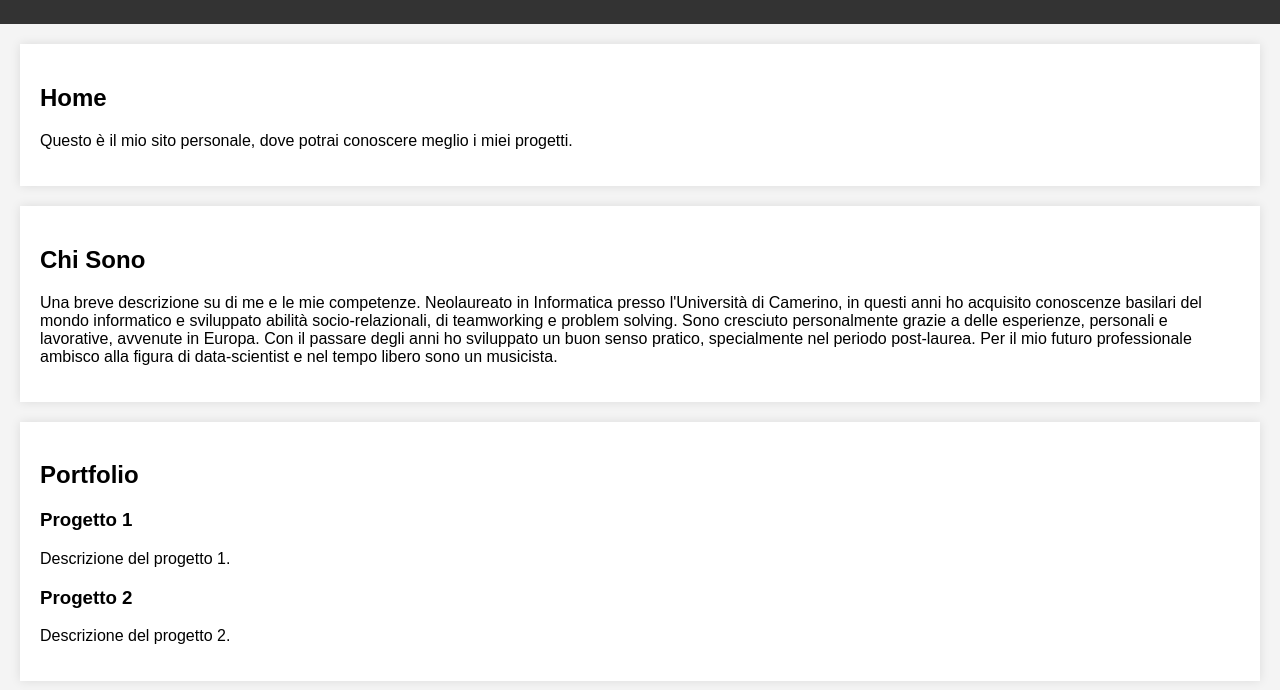
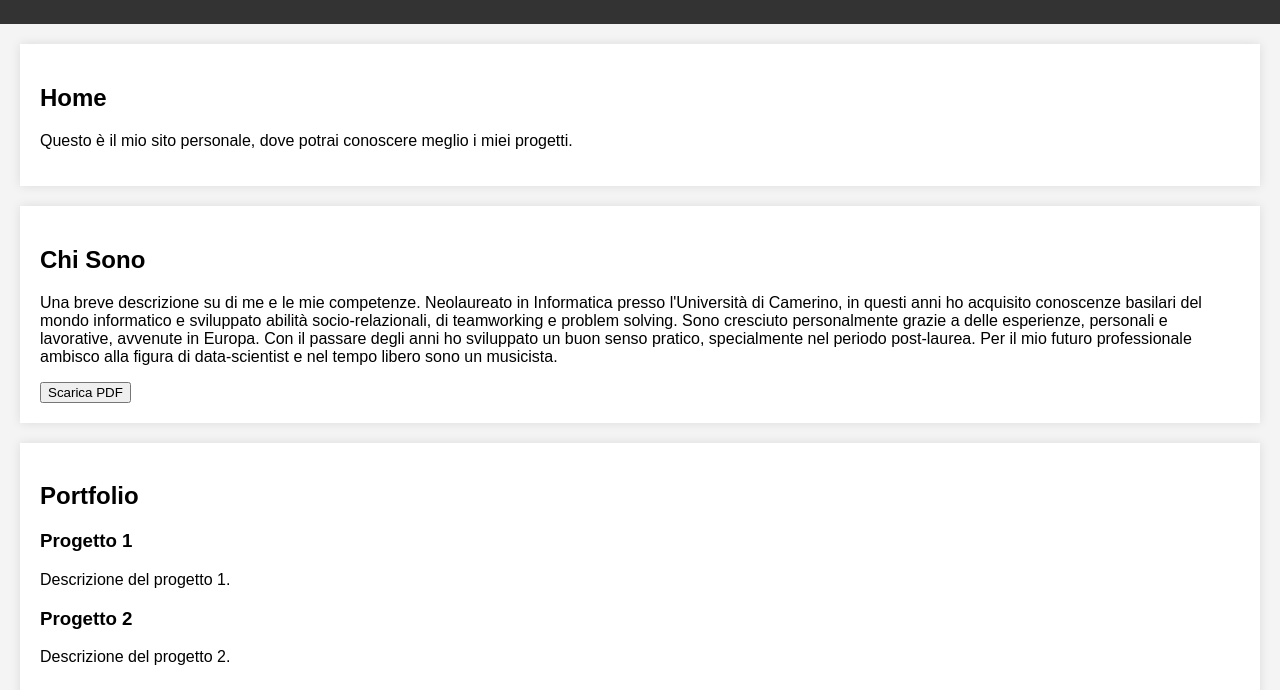
Before and after one commit to ElGanzo/elganzo.github.io, a plain HTML site: page index.html in a window 1280 px wide. Shown: the part 110-800 px from the top of the page. Drawn offline with Linux system fonts and the light colour scheme.

Commit message:
CV download button

```diff
--- a/index.html
+++ b/index.html
@@ -1,11 +1,13 @@
 <!DOCTYPE html>
 <html lang="it">
+
 <head>
     <meta charset="UTF-8">
     <meta name="viewport" content="width=device-width, initial-scale=1.0">
     <title>Il Mio Portfolio</title>
     <link rel="stylesheet" href="styles.css">
 </head>
+
 <body>
     <header>
         <h1>Benvenuti nel mio sito!</h1>
@@ -26,7 +28,8 @@
 
     <section id="about">
         <h2>Chi Sono</h2>
-        <p>Una breve descrizione su di me e le mie competenze. Neolaureato in Informatica presso l'Università di Camerino, in questi
+        <p>Una breve descrizione su di me e le mie competenze. Neolaureato in Informatica presso l'Università di
+            Camerino, in questi
             anni ho acquisito conoscenze basilari del mondo informatico e
             sviluppato abilità socio-relazionali, di teamworking e problem solving.
             Sono cresciuto personalmente grazie a delle esperienze, personali e
@@ -35,7 +38,11 @@
             specialmente nel periodo post-laurea.
             Per il mio futuro professionale ambisco alla figura di data-scientist e
             nel tempo libero sono un musicista.
-            </p>
+        </p>
+        <!-- Bottone per scaricare il file PDF -->
+        <a href="documento.pdf" download="documento.pdf">
+            <button>Scarica PDF</button>
+        </a>
     </section>
 
     <section id="portfolio">
@@ -64,4 +71,5 @@
         <p>&copy; 2024 Lorenzo Gentili. Tutti i diritti riservati.</p>
     </footer>
 </body>
+
 </html>
```
Also changed, not shown: 1 other file.
